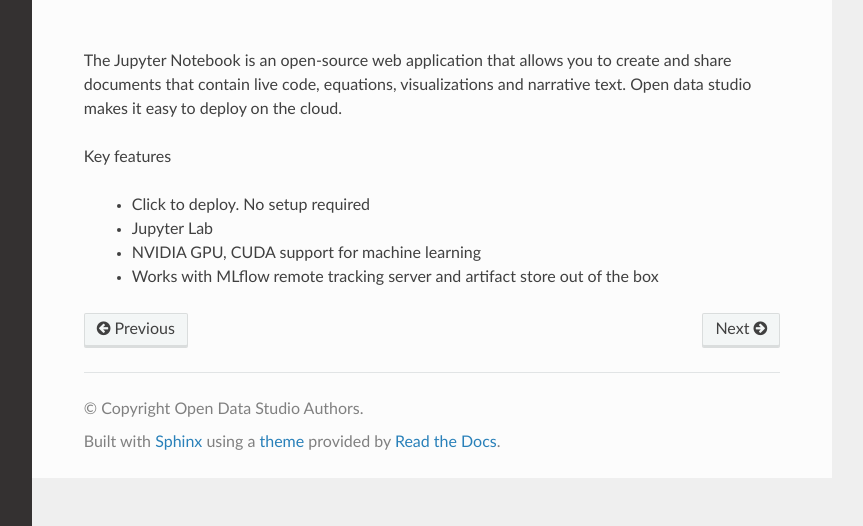
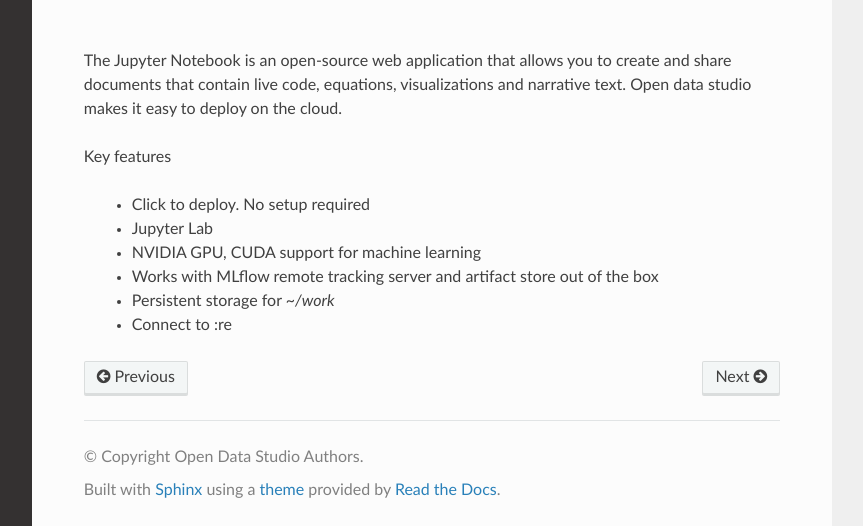
Before and after one commit to Forethoughts/forethoughts-datastudio, a Sphinx documentation site: the page built from docs/notebook/jupyter.rst, in a window 1280 px wide and 1005 px high, cut to the strip 479-1005 px from the top of the window. Shown: the whole strip, without its empty margins (268-1131 px from the left). Built offline with Sphinx 7.4.7 and the Read the Docs theme 2.0.0, drawn with Linux system fonts in a browser that asks for light colours; pages that are not in the unit, such as notebooks, are missing from menus.

```diff
--- a/docs/notebook/jupyter.rst
+++ b/docs/notebook/jupyter.rst
@@ -17,3 +17,5 @@
   - Jupyter Lab
   - NVIDIA GPU, CUDA support for machine learning
   - Works with MLflow remote tracking server and artifact store out of the box
+  - Persistent storage for `~/work`
+  - Connect to :re
```
